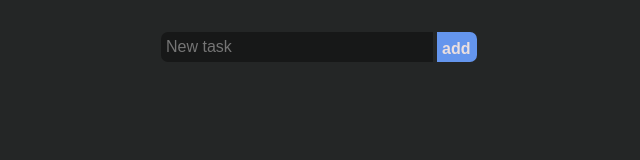
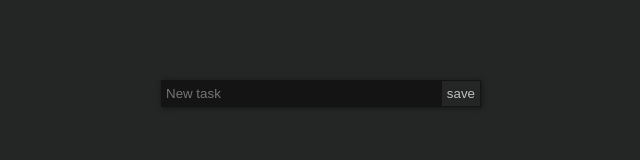
Before and after one commit to fdvmoreira/task-manager, a plain HTML site: page index.html in a window 1280 px wide. Shown: the whole page, without its empty margins (319-959 px from the left). Drawn offline with Linux system fonts and the light colour scheme.

Commit message:
refactor the code and to remove redundant lines and clean the UI

```diff
--- a/css/style.css
+++ b/css/style.css
@@ -1,16 +1,7 @@
 @media only screen and (max-width: 768px) {
-    /**
-  * TODO
-  * [] Redesign the UI
-  * [] Implement Resposive Desgin
-  * [] @fixup - rearange the UI for small screens
-  *
-  */
     body {
         width: 100vw;
         height: 100vh;
-        padding: auto;
-        /* background-color: red; */
     }
     .container {
         width: 100vw;
@@ -24,6 +15,15 @@ html {
     box-sizing: border-box;
 }
 
+
+/**
+  * TODO
+  * [] Redesign the UI
+  * [] Implement Resposive Desgin
+  * [] @fixup - rearange the UI for small screens
+  *
+  */
+
 *,
 *:before,
 *:after {
@@ -33,56 +33,71 @@ html {
 }
 
 :root {
-    --bg: rgb(36, 38, 38);
-    background-color: var(--bg);
+    --my-bg-dark-theme: rgb(36, 38, 38);
+    --my-bg-dark-them-text-input: rgb(20, 20, 20);
+    background-color: var(--my-bg-dark-theme);
     font-size: 16px;
+    display: flex;
+    justify-content: center;
+    align-items: center;
+    width: 100vw;
+    height: 100vh;
 }
 
 .container {
+    display: flex;
+    gap: 10px;
+    flex-direction: column;
+    justify-content: flex-start;
+    align-content: space-around;
     width: 320px;
     position: relative;
     margin: auto;
-    top: 30px;
     height: 80vh;
 }
 
-#inputForm>input {
-    margin: auto;
-    padding: 5px;
-    border: none;
-    font-size: inherit;
-    line-height: 1.5em;
-    height: 30px;
-    align-content: center;
+#inputForm {
+    display: flex;
+    justify-content: flex-start;
+    align-content: space-around;
+    box-shadow: 1px 1px 5px var(--my-bg-dark-them-text-input);
 }
 
-input[type="text"] {
-    width: 85%;
-    color: darkgray;
-    border: 1px solid darkgrey;
-    border-radius: 7px 0px 0px 7px;
+form>* {
+    border-style: none;
+    color: #c0c0c0;
+    text-align: start;
     padding: 5px;
-    font-weight: lighter;
-    background-color: rgb(23, 24, 24);
 }
 
-input[type="submit"] {
-    width: 15%;
-    position: relative;
-    text-align: justify;
-    top: 2px;
-    width: 40px;
-    color: rgb(235, 223, 223);
-    border-radius: 0px 7px 7px 0px;
-    font-weight: bold;
-    background-color: cornflowerblue;
+.input-text {
+    background-color: var(--my-bg-dark-them-text-input);
+    flex-grow: 1;
+}
+
+.button {
+    background-color: var(--my-bg-dark-theme);
+    border: 1px solid var(--my-bg-dark-them-text-input);
+}
+
+.button:hover {
+    cursor: pointer;
+    background-color: var(--my-bg-dark-them-text-input);
+    border: 1px solid #c0c0c0;
+    color: whitesmoke;
 }
 
 ul {
     position: relative;
     list-style: none;
     color: #c0c0c0;
-    left: 5px;
+}
+
+li {
+    margin: 5px 0px;
+    line-height: 1.1em;
+    font-weight: lighter;
+    cursor: pointer;
 }
 
 .checkbox {
@@ -92,18 +107,11 @@ ul {
     border: 1px solid rgb(23, 24, 24);
 }
 
-li {
-    margin: 5px 0px;
-    line-height: 1.1em;
-    font-weight: lighter;
-    cursor: pointer;
-}
-
 
 /** TODO customize delete item button style*/
 
 li:hover span::after {
-    content: "x";
+    content: "delete";
     position: absolute;
     right: 0px;
     color: gray;
@@ -111,7 +119,6 @@ li:hover span::after {
 
 li:hover span {
     box-sizing: border-box;
-    content: "";
     cursor: pointer;
     width: 10px;
     height: 10px;
--- a/index.html
+++ b/index.html
@@ -18,8 +18,8 @@
 <body>
     <div class="container">
         <form action="#" id="inputForm">
-            <input type="text" placeholder="New task" id="inputText" required>
-            <input type="submit" value="add">
+            <input class="input-text" type="text" placeholder="New task" id="inputText" required>
+            <input class="button" type="submit" value="save">
         </form>
         <ul id="taskList">
             <!-- tasks placeholder -->
--- a/js/app.js
+++ b/js/app.js
@@ -127,7 +127,7 @@ const updateUI = () => {
         tasks.forEach((value) => {
             unorderedListElement.appendChild(createNewTask(value));
         });
-        addClickEventToItems();
+        markItemAsComplete();
     }
 }
 
@@ -145,14 +145,13 @@ const cleanupUI = () => {
 }
 
 /**
- * Click the item to mark it as done
+ * Add click event to item to mark them as complete or not
  */
-const addClickEventToItems = () => {
+const markItemAsComplete = () => {
     const listOfItems = document.querySelectorAll("li");
     listOfItems.forEach(it => {
-        it.addEventListener("click", () => {
+        it.addEventListener("click", (target) => {
             let bgcolor = it.childNodes[0].style.backgroundColor;
-            console.log(it.childNodes[0].childNodes);
             it.childNodes[0].style.backgroundColor = ((bgcolor.length > 0) ? "" : "green");
         });
     });
```
